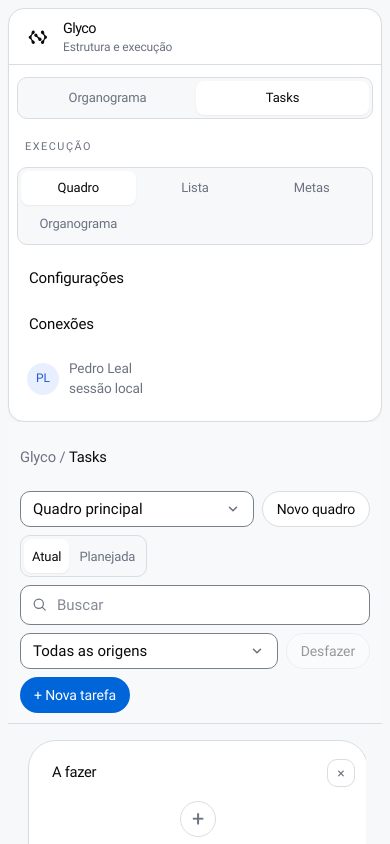
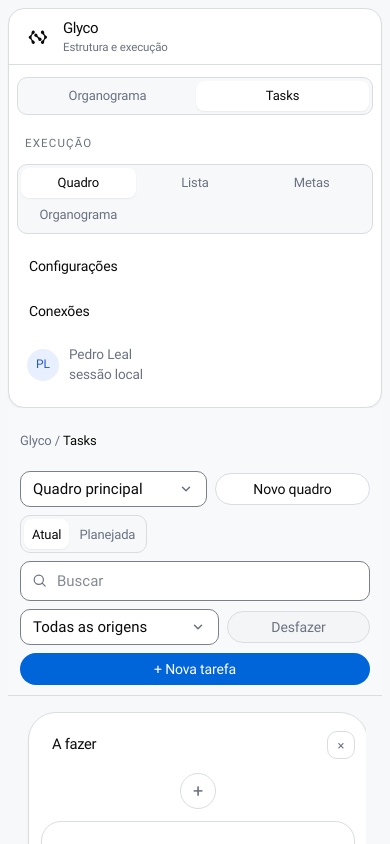
Before and after one commit to pedromleal15/organograma, a React (Vite) app: page /organograma in a window 390 px wide. Both pictures are taken after a click on the button "Tasks". Shown: the top 844 px of the page. Built offline with nearby package versions, Linux system fonts and the light colour scheme.

Commit message:
fix(ui): polish button type scale and responsive control tokens
Unify icon glyph sizes, scale --control-h/--type-* under 900px and
640px, and clarify disabled ghost so topbar actions stay readable.

Co-authored-by: Pedro Leal <pedromleal15@users.noreply.github.com>

```diff
--- a/src/styles.css
+++ b/src/styles.css
@@ -404,8 +404,8 @@ button.add-column-task {
   border-radius: 50% !important;
   background: #fff !important;
   color: var(--muted) !important;
-  font-size: 1.35rem;
-  font-weight: 500;
+  font-size: var(--type-icon, 1.125rem) !important;
+  font-weight: 510 !important;
   line-height: 1;
   box-shadow: none !important;
   cursor: pointer;
@@ -451,15 +451,17 @@ button.add-column {
   flex: 0 0 auto !important;
   align-self: flex-start;
   min-width: 0 !important;
-  min-height: 36px !important;
+  min-height: var(--control-h-sm, 36px) !important;
   max-height: 44px !important;
   margin: 0;
   padding: 0 14px !important;
   border: 1px solid var(--line) !important;
-  border-radius: 9999px !important;
+  border-radius: var(--radius-pill, 9999px) !important;
   background: #fff !important;
   color: var(--text) !important;
-  font-weight: 510;
+  font-size: var(--type-body, 15px) !important;
+  font-weight: var(--weight-ui, 510) !important;
+  letter-spacing: -0.01em;
   box-shadow: none !important;
   white-space: nowrap;
   appearance: none;
@@ -797,8 +799,9 @@ button.add-column:focus-visible {
   --control-h-sm: 36px;
   --control-h-xs: 28px;
   --type-body: 15px;
-  --type-ui: 0.875rem;
+  --type-ui: 0.875rem; /* 14px */
   --type-caption: 0.72rem;
+  --type-icon: 1.125rem; /* + / × glyph in circular controls */
   --weight-regular: 400;
   --weight-ui: 510;
   --weight-strong: 590;
@@ -1113,6 +1116,9 @@ button {
 .primary,
 .ghost,
 .pill-button {
+  display: inline-flex;
+  align-items: center;
+  justify-content: center;
   min-height: var(--control-h);
   border-radius: var(--radius-pill);
   padding: 0 16px;
@@ -1130,7 +1136,7 @@ button {
 }
 .primary:hover { background: #0058bd; }
 .primary:active { background: #004a9e; }
-.primary:disabled, .pill-button:disabled, .ghost:disabled {
+.primary:disabled, .pill-button:disabled {
   opacity: 0.4;
   cursor: not-allowed;
 }
@@ -1139,7 +1145,13 @@ button {
   background: #fff;
   color: var(--text);
 }
-.ghost:hover { background: var(--surface-hover); }
+.ghost:hover:not(:disabled) { background: var(--surface-hover); }
+.ghost:disabled {
+  color: var(--muted);
+  background: var(--surface-hover);
+  border-color: var(--line);
+  cursor: not-allowed;
+}
 /* Quiet dismiss / secondary text action — not a bordered control */
 .text-button {
   min-height: var(--control-h-sm);
@@ -1240,7 +1252,9 @@ button {
   min-width: var(--control-h-sm) !important;
   min-height: var(--control-h-sm) !important;
   border-radius: 50% !important;
-  font-size: 1.1rem;
+  font-size: var(--type-icon) !important;
+  font-weight: var(--weight-ui);
+  line-height: 1;
 }
 .add-task-block {
   min-height: var(--control-h-sm);
@@ -1251,6 +1265,29 @@ button {
 .task-block-remove {
   min-height: var(--control-h-xs);
   border-radius: var(--radius-md);
+  font-size: var(--type-ui);
+  font-weight: var(--weight-ui);
+  line-height: 1;
+}
+.side-link {
+  min-height: var(--control-h);
+  font-size: var(--type-body);
+  font-weight: var(--weight-ui);
+  letter-spacing: -0.01em;
+}
+.nav-label {
+  font-size: var(--type-caption);
+  font-weight: 700;
+  letter-spacing: 0.1em;
+}
+.brand strong {
+  font-size: 0.9375rem;
+  font-weight: 700;
+  letter-spacing: -0.03em;
+}
+.brand span {
+  font-size: var(--type-caption);
+  font-weight: var(--weight-regular);
 }
 
 .drawer, .sheet {
@@ -1748,6 +1785,12 @@ button {
 }
 
 @media (max-width: 900px) {
+  :root {
+    --control-h: 36px;
+    --control-h-sm: 34px;
+    --type-body: 14px;
+    --type-ui: 0.8125rem;
+  }
   .app { grid-template-columns: 1fr; padding: 8px; }
   .sidebar { min-height: auto; margin: 0; border: 1px solid var(--line); }
   .board { width: max-content; display: flex; }
@@ -1765,21 +1808,59 @@ button {
     gap: 8px;
     padding: 10px 12px;
   }
-  .topbar .crumb { flex: 1 1 100%; margin-right: 0; }
+  .topbar .crumb { flex: 1 1 100%; margin-right: 0; font-size: var(--type-ui); }
   .search-field { max-width: none; flex: 1 1 160px; min-width: 140px; }
-  .primary, .ghost, .text-button, .pill-button { min-height: 36px; padding: 0 14px; font-size: 14px; }
-  .icon-button { width: 36px; min-width: 36px; min-height: 36px; }
+  .primary, .ghost, .pill-button {
+    min-height: var(--control-h);
+    padding: 0 14px;
+    font-size: var(--type-body);
+  }
+  .text-button { min-height: var(--control-h-sm); font-size: var(--type-ui); }
+  .icon-button {
+    width: var(--control-h);
+    min-width: var(--control-h);
+    min-height: var(--control-h);
+  }
+  .side-link { min-height: var(--control-h); font-size: var(--type-body); }
+  button.ghost.add-column,
+  button.add-column {
+    min-height: var(--control-h-sm) !important;
+    font-size: var(--type-body) !important;
+  }
+  button.add-column-task {
+    width: var(--control-h) !important;
+    height: var(--control-h) !important;
+    min-width: var(--control-h) !important;
+    min-height: var(--control-h) !important;
+    max-height: var(--control-h) !important;
+  }
 }
 
 @media (max-width: 640px) {
+  :root {
+    --control-h: 36px;
+    --control-h-sm: 32px;
+    --type-body: 14px;
+    --type-ui: 0.8125rem;
+  }
   .topbar {
     display: flex;
     flex-wrap: wrap;
   }
   .search, .search-field { max-width: none; width: 100%; flex: 1 1 100%; }
   .board-switch, .origin-switch { max-width: none; flex: 1 1 140px; }
+  .topbar .primary,
+  .topbar .ghost {
+    flex: 1 1 auto;
+    justify-content: center;
+  }
   .zoom-dock { left: 12px; right: 12px; transform: none; justify-content: center; }
-  .env-switch button, .view-switch button { min-height: 34px; font-size: 0.8125rem; padding: 0 8px; }
+  .env-switch button, .view-switch button {
+    min-height: 30px;
+    font-size: var(--type-ui);
+    padding: 0 8px;
+  }
+  .secondary-link, .linkish { font-size: var(--type-body); }
 }
 
 @media (prefers-reduced-transparency: reduce) {
```
